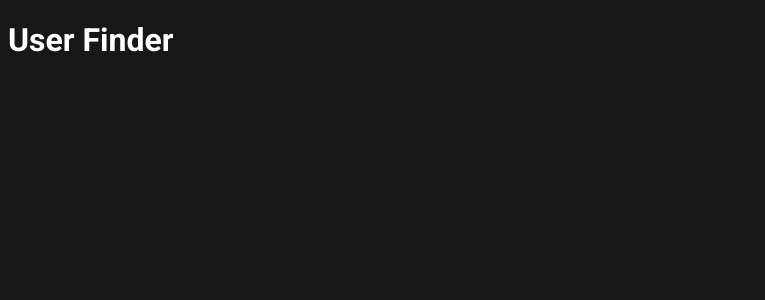
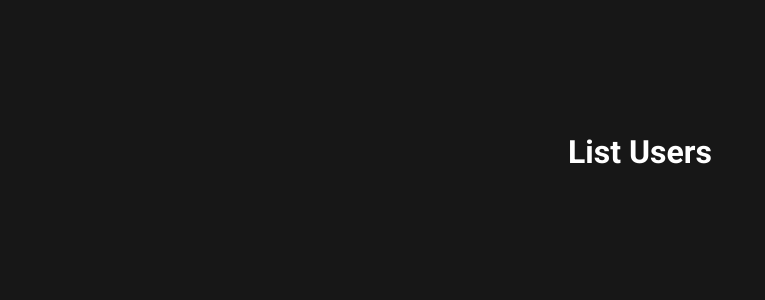
Before and after one commit to davidgoulart-dev/Union-Developers-Challenge, a React (Vite) app: page / in a window 1280 px wide. Shown: the top 300 px of the page, without its empty margins (0-765 px from the left). Built offline with nearby package versions, Linux system fonts and the light colour scheme.

Commit message:
feat: Adicionado e estilizado o H1 da página inicial App.tsx e App.css

```diff
--- a/src/App.css
+++ b/src/App.css
@@ -0,0 +1,7 @@
+h1{
+  text-align: center;
+  margin-top: 133px;
+  font-size: 32px;
+  font-weight: 700;
+
+}
--- a/src/App.tsx
+++ b/src/App.tsx
@@ -1,3 +1,4 @@
+import './App.css'
 
 
 function App() {
@@ -5,7 +6,7 @@ function App() {
 
   return (
     <>
-     <h1>User Finder</h1>
+     <h1>List Users</h1>
     </>
   )
 }
```
